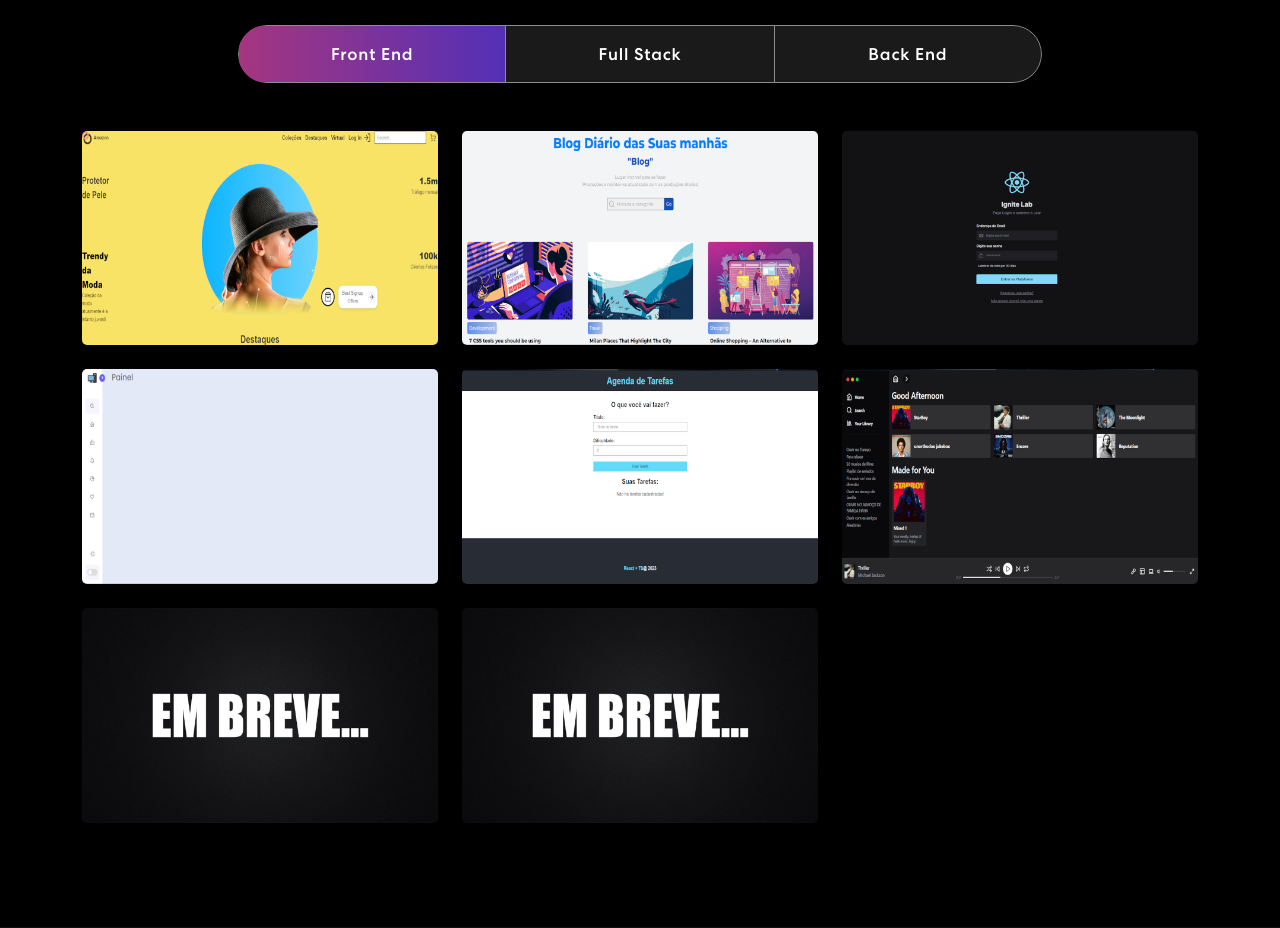
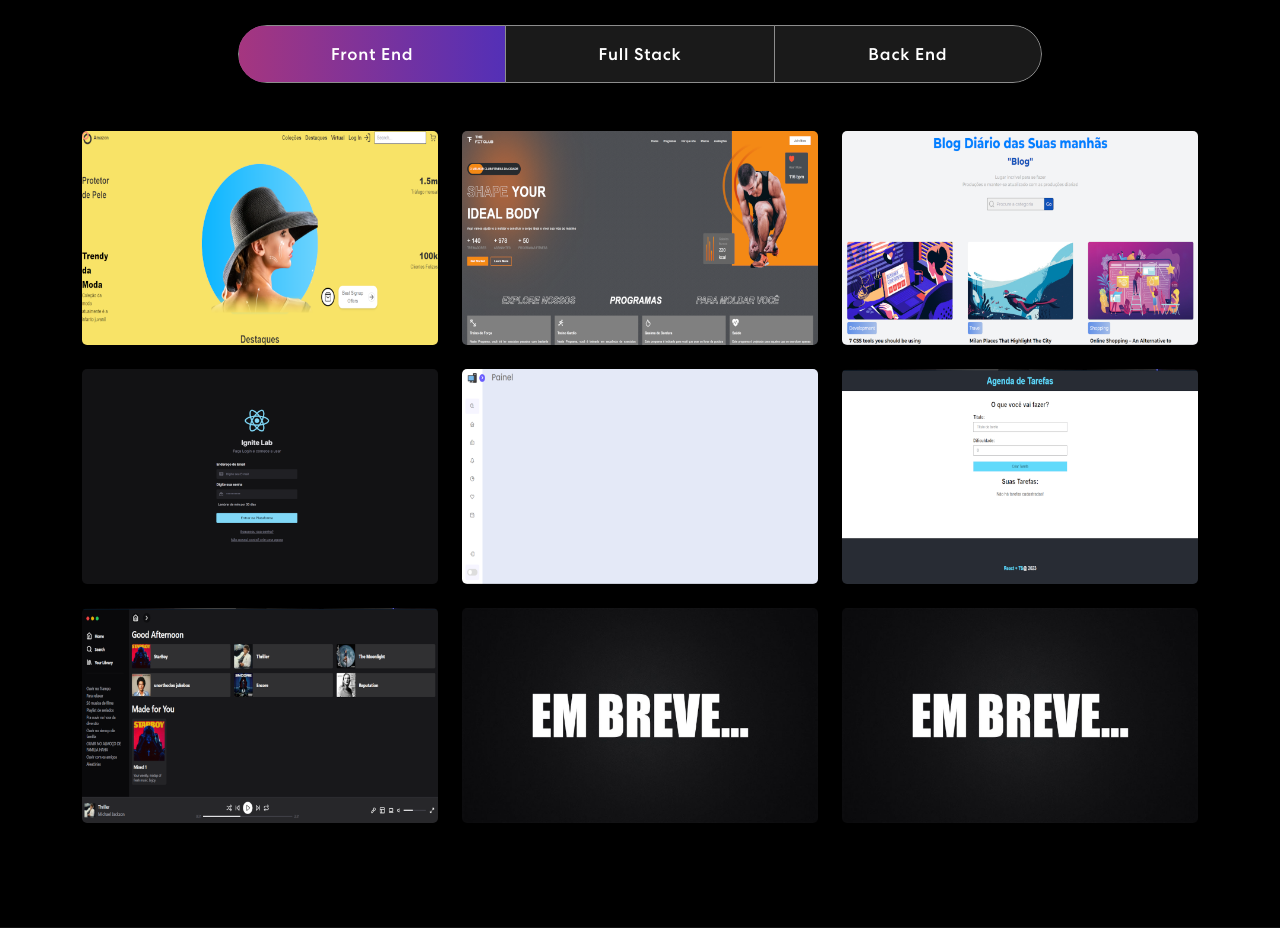
Before and after one commit to LucasP0/portfolio, a React (Create React App) app: page / in a window 1280 px wide. Shown: the part 1540-2468 px from the top of the page. Built offline with nearby package versions, Linux system fonts and the light colour scheme.

Commit message:
Inserindo new site

```diff
--- a/src/data/FetchProjects.js
+++ b/src/data/FetchProjects.js
@@ -5,14 +5,20 @@ import Agenda_Ts from "../assets/img-project/Agenda-Ts.png";
 import blog from "../assets/img-project/blog.png";
 import Next_Tailwind from "../assets/img-project/Estilização com Tailwind.png";
 import e_commerce from "../assets/img-project/e-commerce.png";
-
+import gym_image from "../assets/img-project/gym_responsive.png";
 
 export const projects = [
   {
-    title: "E-commerce",
+    title: "E-commerce_react",
     description: "e-commerce completo com carrinho, login, axios, tailwind e muito mais....",
     imgUrl: e_commerce,
     link: "https://e-commerce-lucaspretes.netlify.app/"
+  },
+  {
+    title: "Gym_react_vite",
+    description: "Ladin page com API de css e envio de email",
+    imgUrl: gym_image,
+    link: "https://portifolio-gym.netlify.app/"
   },
   {
     title: "Blog React",
@@ -22,7 +28,7 @@ export const projects = [
   },
   {
     title: "Login",
-    description: "Pagina de Login com React",
+    description: "Lading page de Login com React",
     imgUrl: projImg1,
     link: "https://incandescent-vacherin-5c77a3.netlify.app/",
   },
```
Also changed, not shown: src/assets/img-project/gym_responsive.png (added), 1 other file (tests, documents, lock files or other folders).
